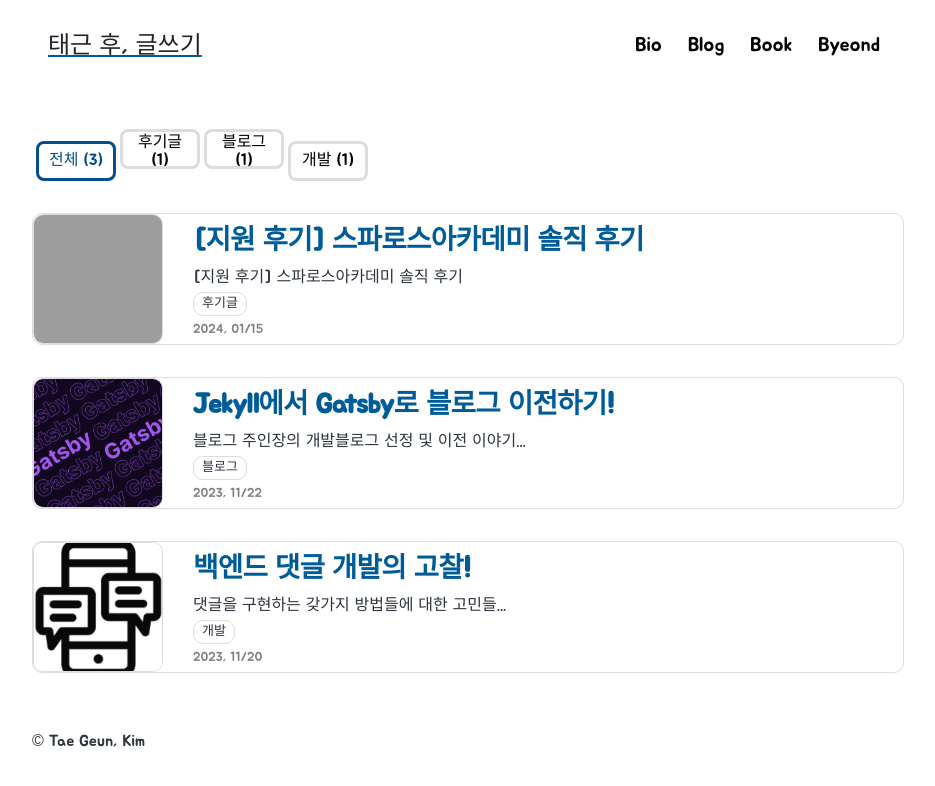
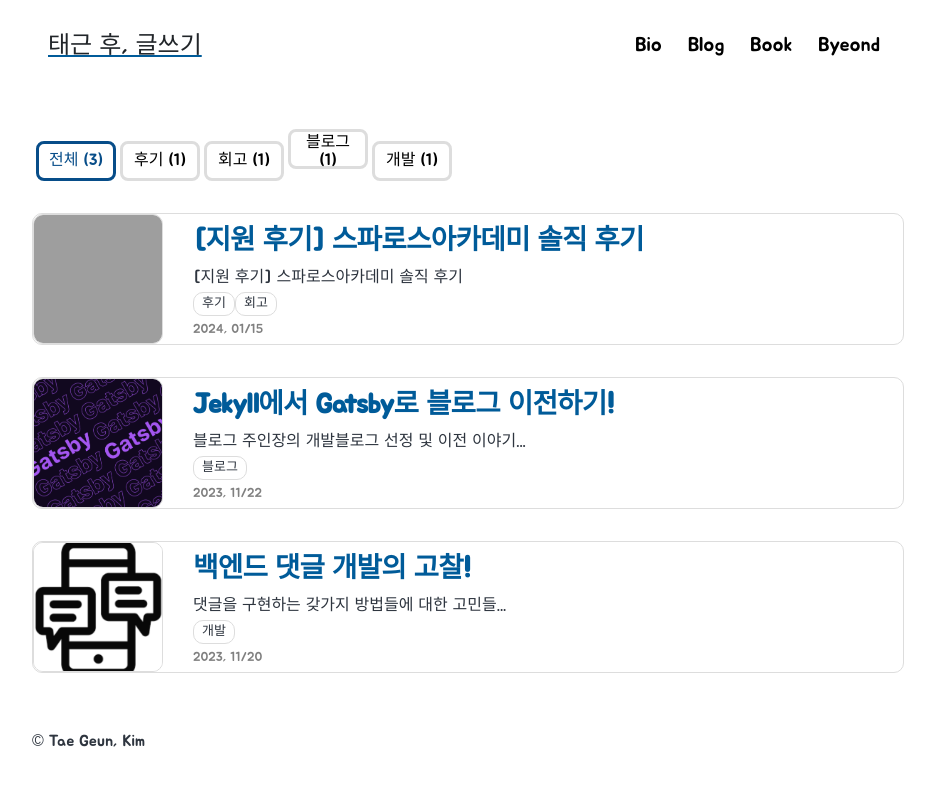
Before and after one commit to geunskoo/tech-blog, a Gatsby site: page /blog in a window 1280 px wide. Shown: the whole page, without its empty margins (172-1107 px from the left). Built offline with nearby package versions, Linux system fonts and the light colour scheme; Gatsby itself is replaced by a stand-in of ours; some packages are replaced by stand-ins of ours; grey boxes are pictures that could not be loaded.

Commit message:
feat: 멀티 카테고리 기능 확장

```diff
--- a/content/blog/2023-01-15/spharos-academy.md
+++ b/content/blog/2023-01-15/spharos-academy.md
@@ -2,7 +2,9 @@
 title: "[지원 후기] 스파로스아카데미 솔직 후기"
 date: "2024-01-15T18:59:00"
 description: "[지원 후기] 스파로스아카데미 솔직 후기"
-category: 후기글
+category:
+    - 후기
+    - 회고
 thumbnail: "./thumbnail.png"
 ---
 
--- a/content/blog/2023-11-22/blog-dev-story.md
+++ b/content/blog/2023-11-22/blog-dev-story.md
@@ -2,7 +2,8 @@
 title: Jekyll에서 Gatsby로 블로그 이전하기!
 date: "2023-11-22T12:59:00"
 description: 블로그 주인장의 개발블로그 선정 및 이전 이야기...
-category: 블로그
+category:
+  - 블로그
 thumbnail: "./thumbnail.png"
 ---
 
--- a/content/blog/2023-11-23/reply-dev-story.md
+++ b/content/blog/2023-11-23/reply-dev-story.md
@@ -2,7 +2,8 @@
 title: 백엔드 댓글 개발의 고찰!
 date: "2023-11-20T23:46:37.121Z"
 description: 댓글을 구현하는 갖가지 방법들에 대한 고민들...
-category: 개발
+category:
+    - 개발
 thumbnail: "./thumbnail.png" # 이미지의 상대 경로
 ---
 
--- a/gatsby-node.js
+++ b/gatsby-node.js
@@ -116,6 +116,7 @@
       title: String
       description: String
       date: Date @dateformat
+      category: [String]
     }
 
     type Fields {
--- a/src/components/Category.js
+++ b/src/components/Category.js
@@ -3,8 +3,10 @@
 const Category = ({ categorys }) => {
 
     return (
-        <div className="category">
-            {categorys}
+        <div>
+            {categorys.map(category => (
+                <div key={category} className="category">{category}</div>
+            ))}
         </div>
     );
 };
--- a/src/pages/blog.js
+++ b/src/pages/blog.js
@@ -11,10 +11,10 @@
   const posts = data.allMarkdownRemark.nodes
   const [filteredPosts, setFilteredPosts] = useState(posts);
   const [selectedCategory, setSelectedCategory] = useState('전체');
-  const categories = Array.from(new Set(posts.map(post => post.frontmatter.category)));
+  const categories = Array.from(new Set(posts.flatMap(post => post.frontmatter.category)));
   const filterPostsByCategory = (category) => {
     if (category) {
-      const filtered = posts.filter(post => post.frontmatter.category === category);
+      const filtered = posts.filter(post => post.frontmatter.category.includes(category));
       setFilteredPosts(filtered);
       setSelectedCategory(category);
     } else {
@@ -25,8 +25,9 @@
 
   const categoryCounts = {};
   posts.forEach(post => {
-    const category = post.frontmatter.category;
-    categoryCounts[category] = (categoryCounts[category] || 0) + 1;
+    post.frontmatter.category.forEach(category => {
+      categoryCounts[category] = (categoryCounts[category] || 0) + 1;
+    })
   });
 
   return (
@@ -59,8 +60,7 @@
                                             border: "1px solid #ddd",
                                             marginBottom: "0px",
                                             width: "130px",
-                                            height: "130px",
-                                    }}/>
+                                            height: "130px",}}/>
                     </div>
                     <div>
                       <header>
```
